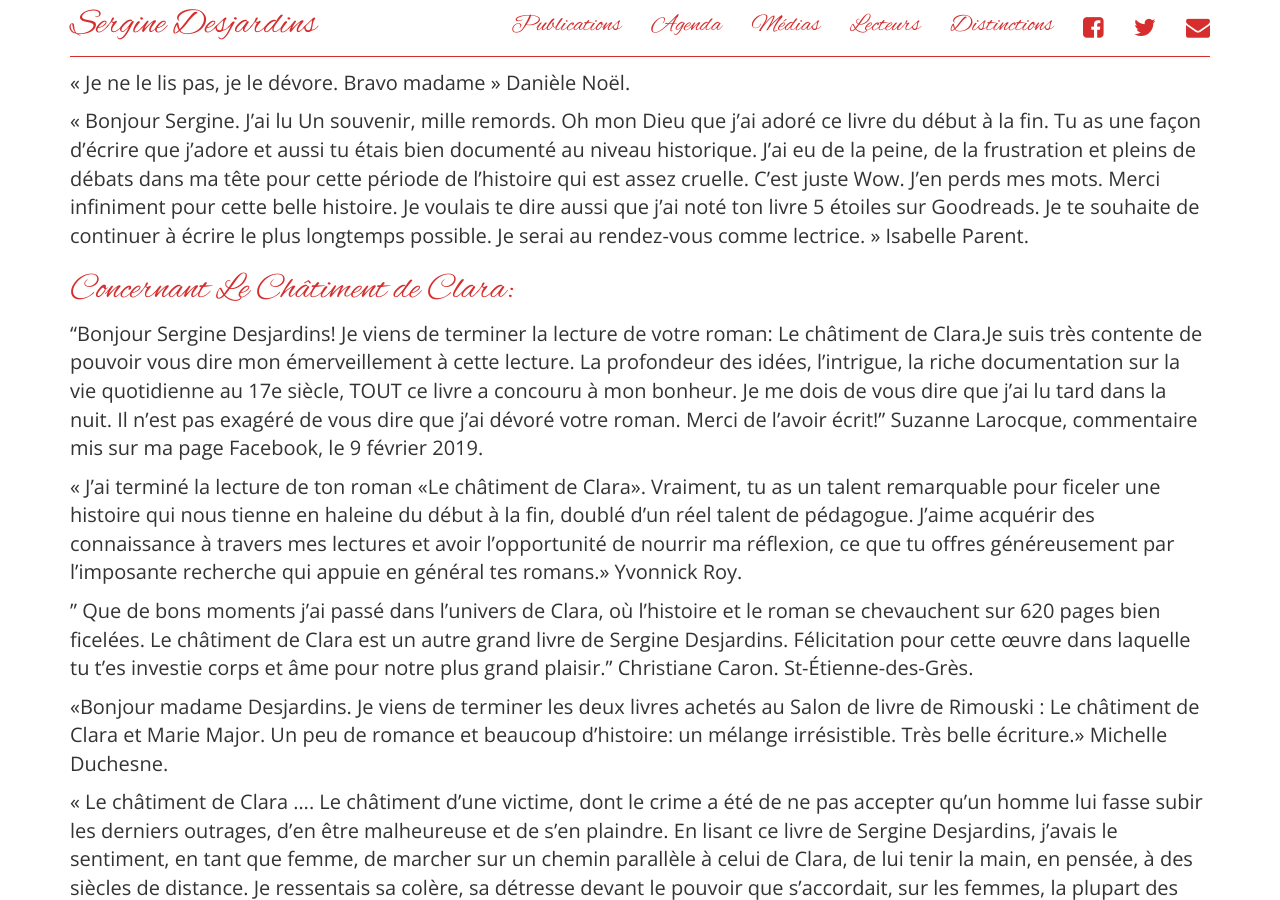
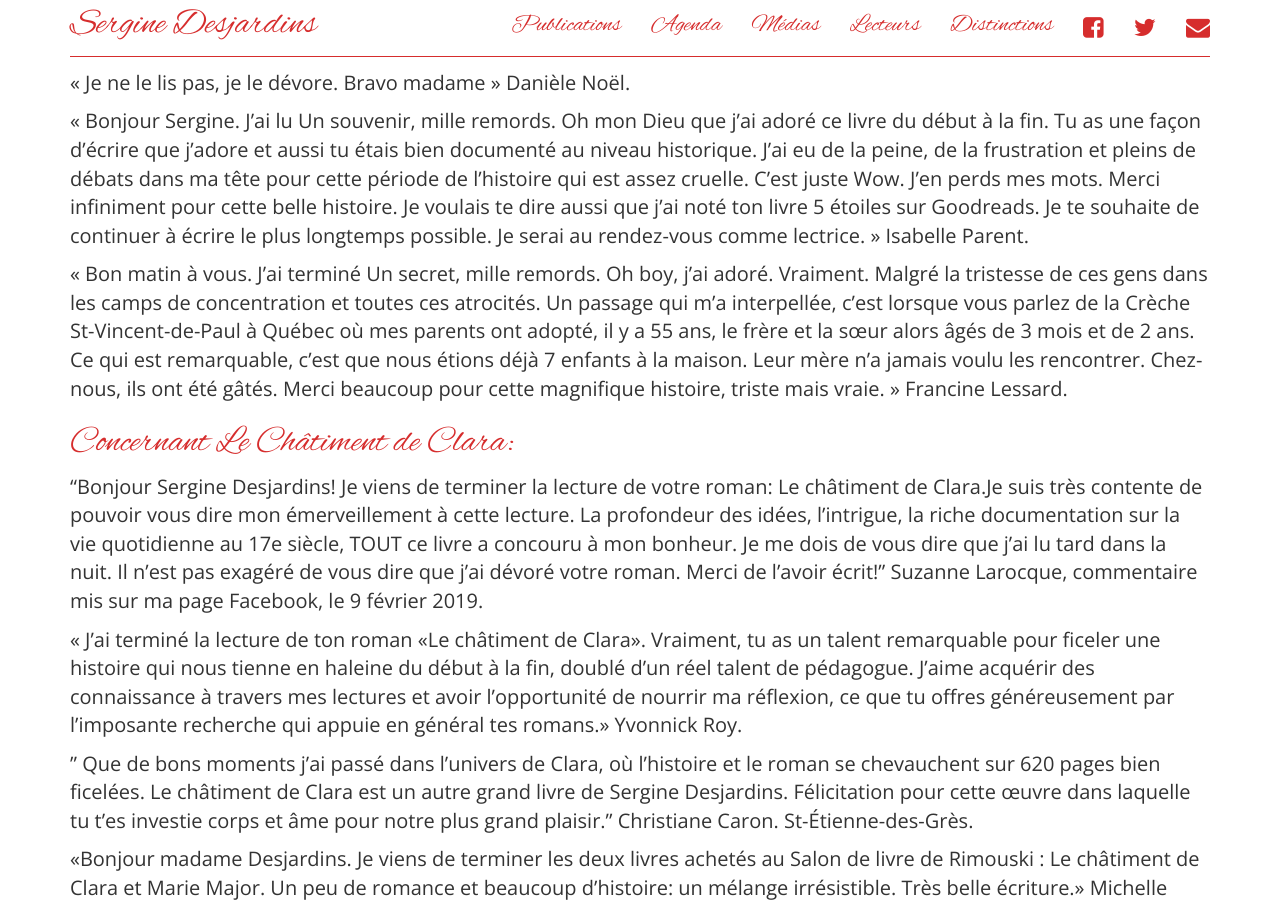
Before and after one commit to serginedesjardins/serginedesjardins.github.io, a Jekyll site: the page built from lecteurs.md, in a window 1280 px wide and 900 px high, scrolled down 8544 px. Built offline with Jekyll 4.4.1, drawn with Linux system fonts in a browser that asks for light colours; nearby versions of some CDN libraries.

Commit message:
Francine Lessard

```diff
--- a/lecteurs.md
+++ b/lecteurs.md
@@ -162,6 +162,8 @@ Toujours est-il que, tout comme avec Le châtiment de Clara, ton dernier roman m
 « Je ne le lis pas, je le dévore. Bravo madame » Danièle Noël.
 
 « Bonjour Sergine. J’ai lu Un souvenir, mille remords. Oh mon Dieu que j’ai adoré ce livre du début à la fin. Tu as une façon d’écrire que j’adore et aussi tu étais bien documenté au niveau historique. J’ai eu de la peine, de la frustration et pleins de débats dans ma tête pour cette période de l’histoire qui est assez cruelle. C’est juste Wow. J’en perds mes mots. Merci infiniment pour cette belle histoire. Je voulais te dire aussi que j’ai noté ton livre 5 étoiles sur Goodreads. Je te souhaite de continuer à écrire le plus longtemps possible. Je serai au rendez-vous comme lectrice. » Isabelle Parent.
+
+«  Bon matin à vous. J’ai terminé Un secret, mille remords. Oh boy, j’ai adoré. Vraiment. Malgré la tristesse de ces gens dans les camps de concentration et toutes ces atrocités. Un passage qui m’a interpellée, c’est lorsque vous parlez de la Crèche St-Vincent-de-Paul à Québec où mes parents ont adopté, il y a 55 ans, le frère et la sœur alors âgés de 3 mois et de 2 ans. Ce qui est remarquable, c’est que nous étions déjà 7 enfants à la maison. Leur mère n’a jamais voulu les rencontrer. Chez-nous, ils ont été gâtés. Merci beaucoup pour cette magnifique histoire, triste mais vraie. » Francine Lessard.
 
 
 # Concernant Le Châtiment de Clara:
```
